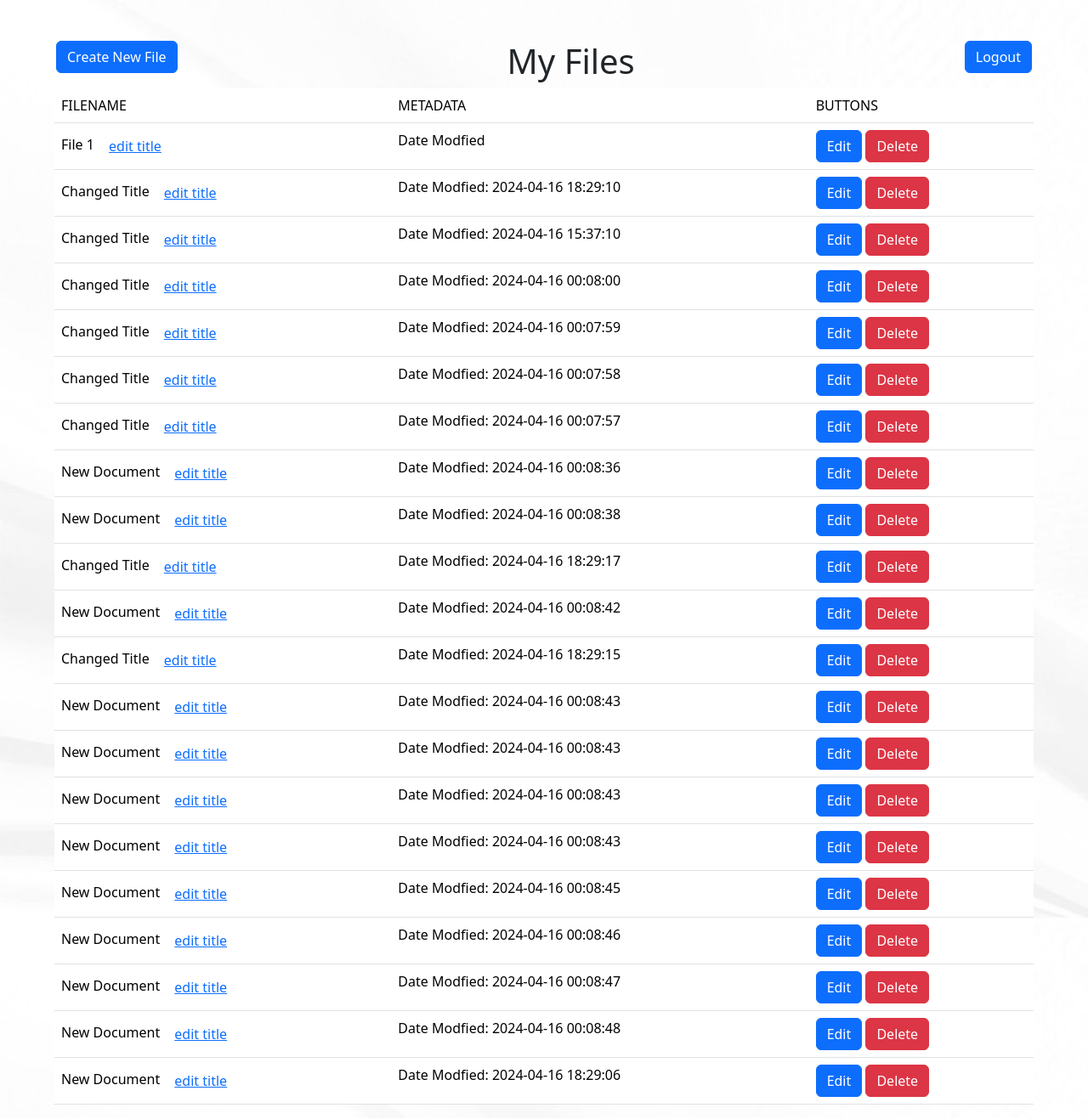
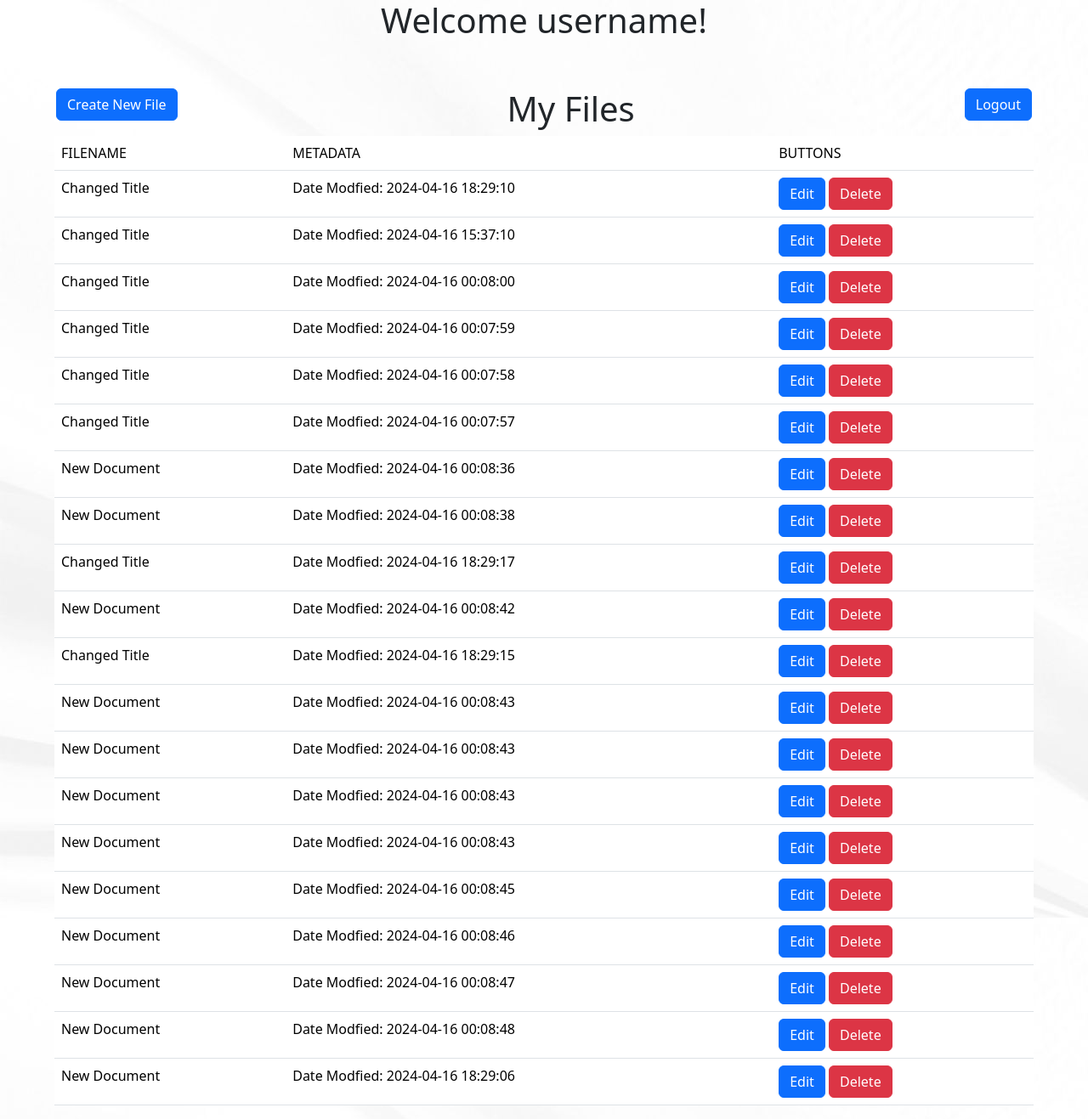
Before and after one commit to EarliestHippo27/note-ninja, a Flask app: page / in a window 1280 px wide. Shown: the whole page at 85% size. Run offline with Flask 3, Linux system fonts and the light colour scheme; a user stored in the database is signed in; data comes from the database, SQL or seed files in the repository.

Commit message:
Updated several CRUD operations for the document to now properly update the time. Removed the deprecated edit title button on the homepage, use the one inside the document editor. Document editor now has the ability to store and update fonts, if font_size of a document is none, it defaults to 12px. Note: edit.html displays an error in vscode due to it not properly recognizing jinga script in the style attribute, I may fix this in the future by having the textarea run a javascript function instead to update its font.

```diff
--- a/NoteNinjabackend/templates/home.html
+++ b/NoteNinjabackend/templates/home.html
@@ -12,6 +12,9 @@
     <!--button for creating new file-->
 
     <!--table to store file names and buttons-->
+    <div class="title">
+        <h1 style="text-align: center;">Welcome {{user.username}}!</h1>
+    </div>
     <br><br>
     <form method="POST">
         <button class="btn btn-primary" style="float:left; margin-left: 2px;" name="submitType" value="create">Create New File</button>
@@ -35,35 +38,10 @@
             </tr>
         </thead>
         <tbody>
-            <tr>
-                <td>
-                    <form>
-                        File 1
-                        <button class="btn btn-link">
-                            edit title
-                        </button>
-                    </form>
-                </td>
-                <td>
-                    Date Modfied
-                </td>
-                <td>
-                    <input type="hidden">
-                    <button class="btn btn-primary">Edit</button>
-                    <button type="submit" class="btn btn-danger">Delete</button>
-                </td>
-            </tr>
-
             {% for Document in query %}
             <tr>
                 <td>
-                    <form method="POST">
-                        {{Document.name}}
-                        <input name="docID" value="{{Document.id}}" style="display: none;">
-                        <button class="btn btn-link" name="submitType" value="title">
-                            edit title
-                        </button>
-                    </form>
+                    {{Document.name}}
                 </td>
                 <td>
                     Date Modfied:
--- a/NoteNinjabackend/views.py
+++ b/NoteNinjabackend/views.py
@@ -14,19 +14,14 @@ def home():
     # print(data)
     if request.method == "GET":
         # print(db.session.get(User,current_user.id).documents)
-        return render_template("home.html", query=db.session.get(User,current_user.id).documents)
+        return render_template("home.html", query=db.session.get(User,current_user.id).documents, user=db.session.get(User,current_user.id))
     if request.method == "POST":
         if submitType == "create":
             new_doc = Document(name="New Document", user_id=current_user.id)
+            new_doc.font_size = 12
             db.session.add(new_doc)
             db.session.commit()
             print("Made Document")
-            return redirect("/")
-        if submitType == "title":
-            doc = db.session.get(Document, docID)
-            doc.name = "Changed Title"
-            doc.date = func.now()
-            db.session.commit()
             return redirect("/")
         if submitType == "edit":
             return redirect(url_for("views.show_editor", **var))
@@ -51,24 +46,48 @@ def show_editor():
             write+=symbol
         doc = db.session.get(Document, docID)
         doc.data = write
+        doc.date = func.now()
         db.session.commit()
         print(data)
     #if request.method == "GET":
 
     print(doc.data)
-    return render_template("edit.html", query=docID, write=doc.data, theDoc=doc)
+    return render_template("edit.html", query=docID, write=doc.data, theDoc=doc, user=db.session.get(User,current_user.id))
 
-@views.route('/test', methods=['POST'])
+@views.route('/update-title', methods=['GET','POST'])
 @login_required
-def test():
+def update_title():
+    if(request.method == 'GET'):
+        #Just in case someone manually tries to go to this url, send them back home
+        return redirect(url_for("views.home"))
     if request.method == 'POST':
         print(request.form)
         docID = request.form.get("docID")
         title = request.form.get("title")
         doc = db.session.get(Document, docID)
         if(doc != None):
+            doc.date = func.now()
             doc.name = title
             db.session.commit()
-            print("title changed")
-        return('', 204)
-    pass
+            print("title changed to " + title)
+            return('', 204)
+    return redirect(url_for("views.home"))
+
+@views.route('/update-font-size', methods=['GET','POST'])
+@login_required
+def update_font_size():
+    if(request.method == 'GET'):
+        #Just in case someone manually tries to go to this url, send them back home
+        return redirect(url_for("views.home"))
+    if request.method == 'POST':
+        print(request.form)
+        docID = request.form.get("docID")
+        fontSize = request.form.get("fontSize")
+        doc = db.session.get(Document, docID)
+        if(doc != None):
+            doc.date = func.now()
+            doc.font_size = int(fontSize)
+            db.session.commit()
+            print("font size changed to " + fontSize)
+            return('', 204)
+    return redirect(url_for("views.home"))
```
Also changed, not shown: NoteNinjabackend/templates/edit.html (+26 -3 lines).
